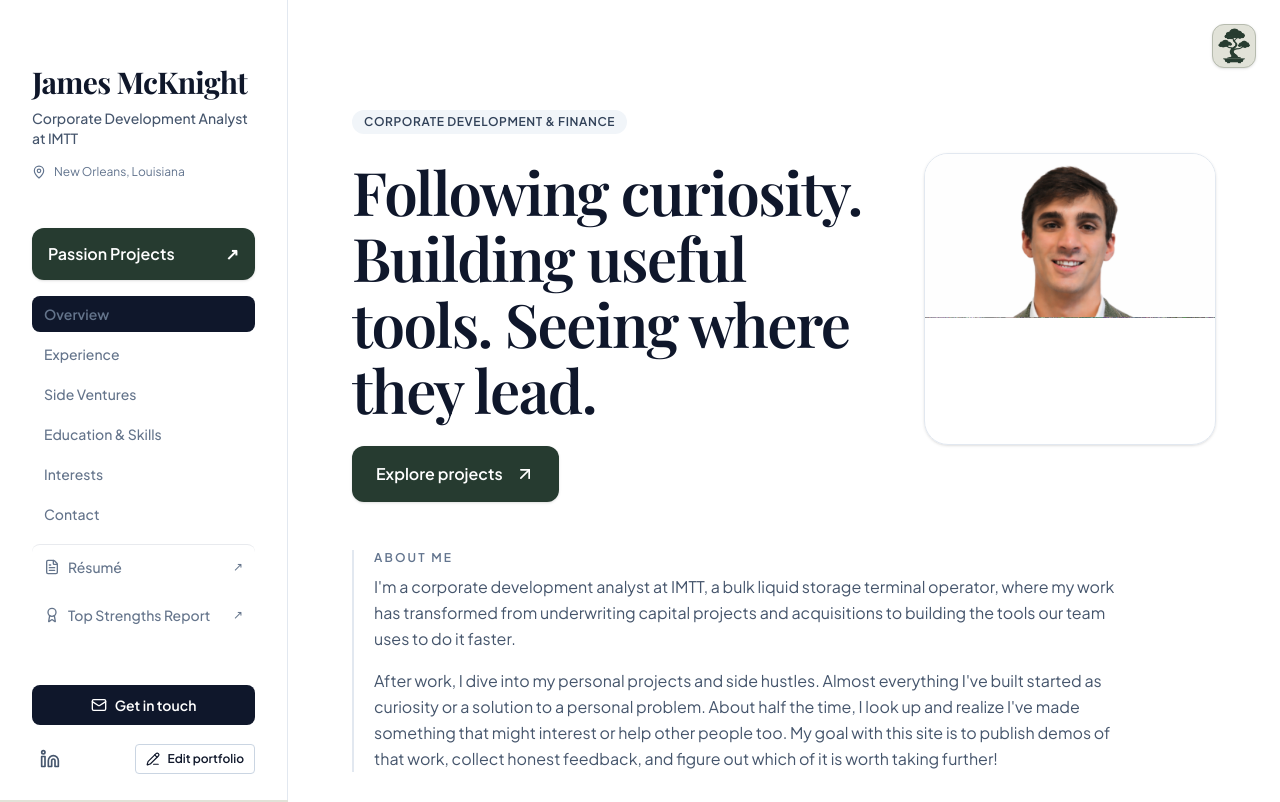
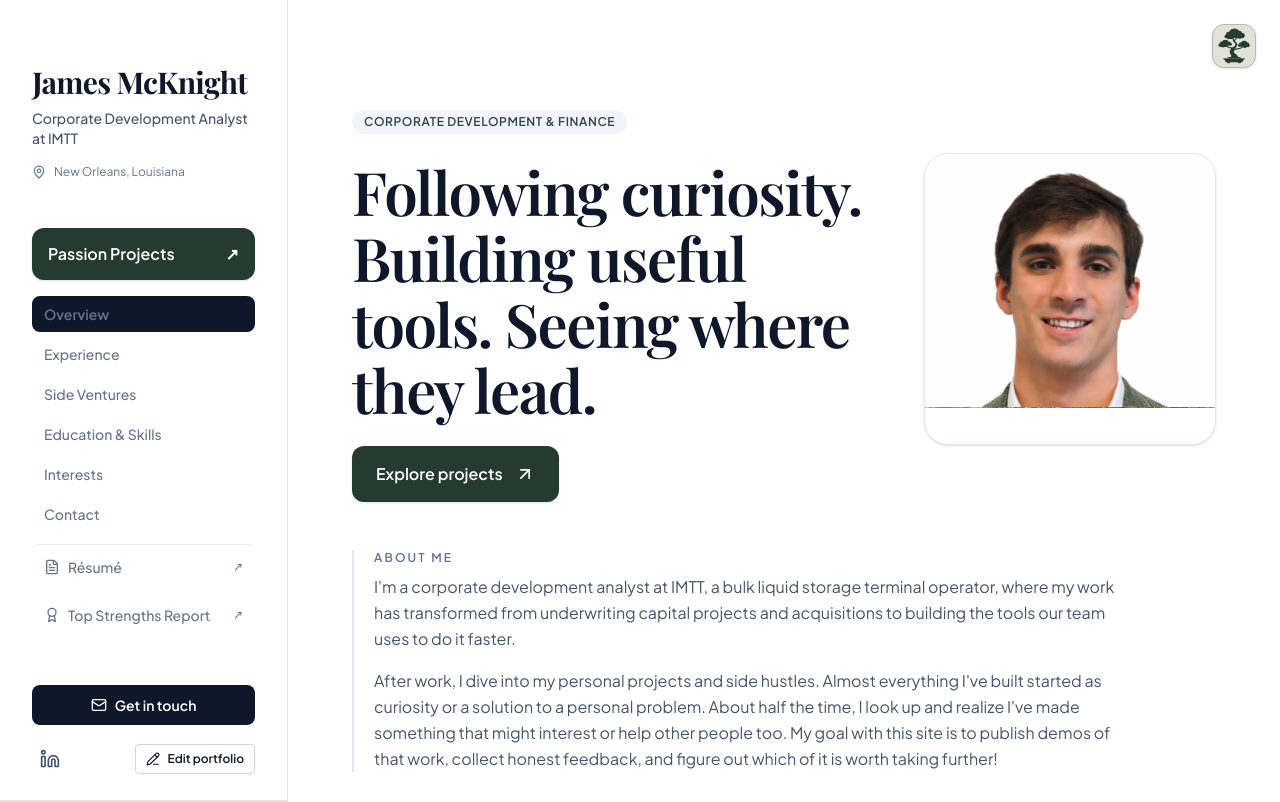
Before and after one commit to Melvinator32/james-mcknight-personal-site, a React (Vite) app in the folder artifacts/james-mcknight-portfolio/: page / in a window 1280 px wide. Shown: the top 802 px of the page. Built offline with nearby package versions, Linux system fonts and the light colour scheme; the HTML template or start-up script is replaced by a standard one; a web font is replaced by a local one.

Commit message:
Fix headshot crop

```diff
--- a/artifacts/james-mcknight-portfolio/src/components/sections/HeaderSection.tsx
+++ b/artifacts/james-mcknight-portfolio/src/components/sections/HeaderSection.tsx
@@ -21,14 +21,14 @@ export default function HeaderSection() {
             Explore projects <ArrowUpRight size={20} aria-hidden="true" />
           </Link>
         </div>
-        <div className="block w-full max-w-xs justify-self-center rounded-3xl md:justify-self-end">
+        <div className="aspect-square w-full max-w-xs justify-self-center overflow-hidden rounded-3xl border border-slate-200 bg-white shadow-sm md:justify-self-end">
           <img
             src={personalInfo.avatar}
             alt={`${personalInfo.name} headshot`}
             width={1500}
             height={1500}
             fetchPriority="high"
-            className="aspect-square w-full rounded-3xl border border-slate-200 object-cover shadow-sm"
+            className="h-full w-full origin-top scale-[1.55] object-cover object-top"
           />
         </div>
       </div>
```
